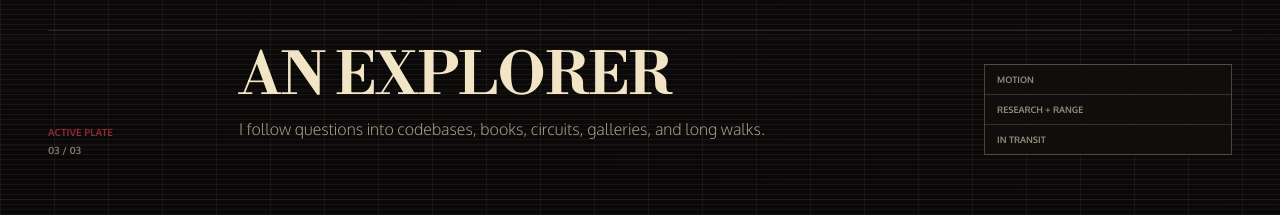
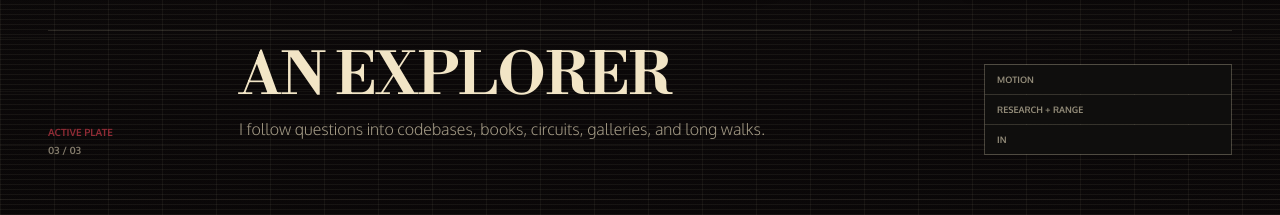
Before and after one commit to morallyearlgrey/dream-pp, a Next.js app: page / in a window 1280 px wide. Shown: the part 2480-2695 px from the top of the page. Built offline with nearby package versions, Linux system fonts and the light colour scheme.

Commit message:
updated routing

```diff
--- a/components/about-page.tsx
+++ b/components/about-page.tsx
@@ -94,7 +94,7 @@ const aboutEditorialCards = [
     quote: "New places reset perspective.",
     focus: "Research + range",
     currently: "Following questions",
-    location: "In transit",
+    location: "In ",
     crop: "center bottom",
     accent: "#8f2b35",
     backing: "#8f2b35",
```
